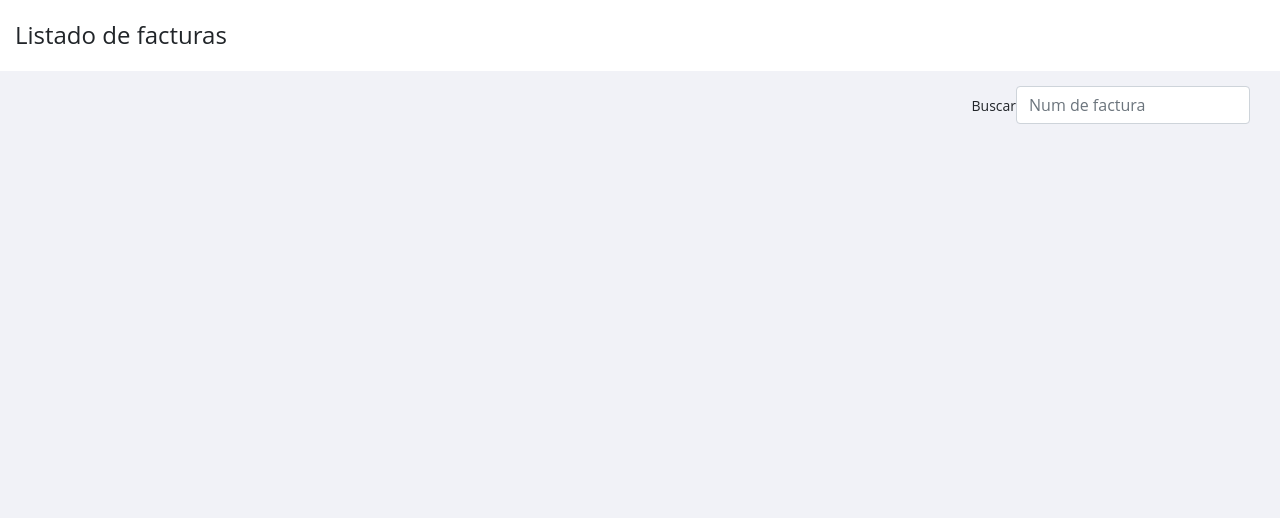
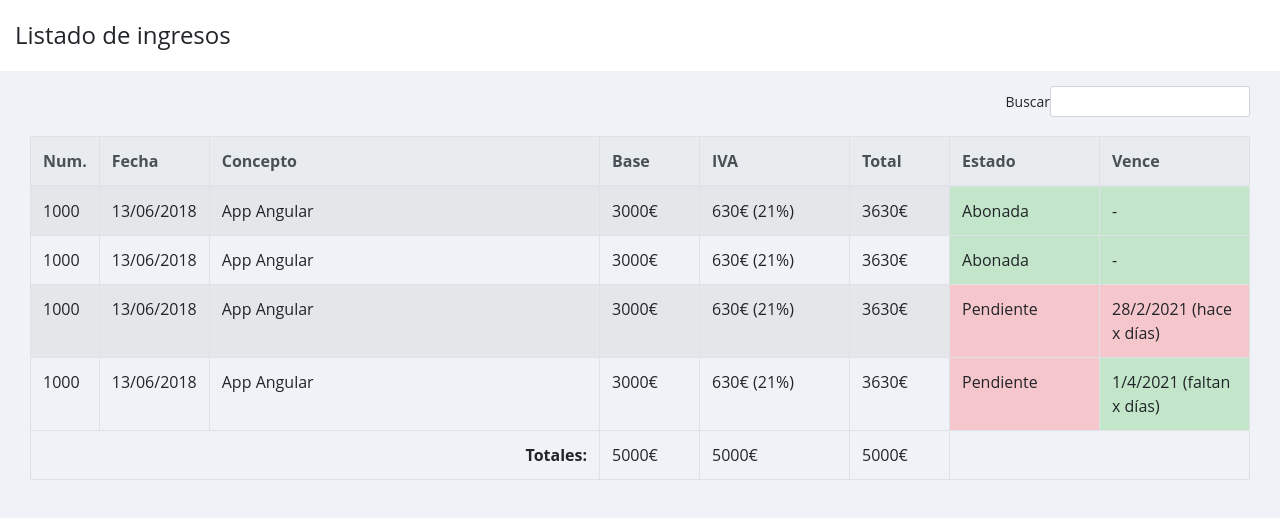
Before and after one commit to Fedemontagudo/ejercicio-react-api-facturas, a React (Create React App) app: page / in a window 1280 px wide. Shown: the top 518 px of the page. Built offline with nearby package versions, Linux system fonts and the light colour scheme; no server answers.

Commit message:
Se corrigen errores de importes se canvia el bootstrap de componentes a JSX y se pone toda la estructura HTML preparada para dividir-lkka en componentes

```diff
--- a/src/App.js
+++ b/src/App.js
@@ -1,7 +1,6 @@
 import { useEffect, useState } from "react";
-import { Col, Container, Row } from "react-bootstrap";
 import BuscaFacturas from "./Components/Buscador";
-import useFetch from "./Hooks/useFetch";
+import useFetch from "./hooks/useFetch";
 
 function App() {
   const [facturas, setFacturas] = useState([]);
@@ -15,16 +14,79 @@ function App() {
 
   return (
     <>
-      <Container as="section" fluid className="principal">
-        <Row as="header" className="cabecera">
-          <Col>
-            <h2>Listado de facturas</h2>
-          </Col>
-        </Row>
-        <main>
-          <BuscaFacturas></BuscaFacturas>
-        </main>
-      </Container>
+      <section class="principal container-fluid">
+    <header class="cabecera row">
+      <h2 class="col">Listado de ingresos</h2>
+    </header>
+    <main>
+        <BuscaFacturas />
+      <table class="listado table table-striped table-bordered table-hover">
+        <thead class="thead-light">
+          <tr>
+            <th class="col-min">Num.</th>
+            <th class="col-med">Fecha</th>
+            <th class="col-concepto">Concepto</th>
+            <th class="col-med">Base</th>
+            <th class="col-max">IVA</th>
+            <th class="col-med">Total</th>
+            <th class="col-max">Estado</th>
+            <th class="col-max">Vence</th>
+          </tr>
+        </thead>
+        <tbody>
+          <tr>
+            <td>1000</td>
+            <td>13/06/2018</td>
+            <td>App Angular</td>
+            <td>3000€</td>
+            <td>630€ (21%)</td>
+            <td>3630€</td>
+            <td class="table-success">Abonada</td>
+            <td class="table-success">-</td>
+          </tr>
+          <tr>
+            <td>1000</td>
+            <td>13/06/2018</td>
+            <td>App Angular</td>
+            <td>3000€</td>
+            <td>630€ (21%)</td>
+            <td>3630€</td>
+            <td class="table-success">Abonada</td>
+            <td class="table-success">-</td>
+          </tr>
+          <tr>
+            <td>1000</td>
+            <td>13/06/2018</td>
+            <td>App Angular</td>
+            <td>3000€</td>
+            <td>630€ (21%)</td>
+            <td>3630€</td>
+            <td class="table-danger">Pendiente</td>
+            <td class="table-danger">28/2/2021 (hace x días)</td>
+          </tr>
+          <tr>
+            <td>1000</td>
+            <td>13/06/2018</td>
+            <td>App Angular</td>
+            <td>3000€</td>
+            <td>630€ (21%)</td>
+            <td>3630€</td>
+            <td class="table-danger">Pendiente</td>
+            <td class="table-success">1/4/2021 (faltan x días)</td>
+          </tr>
+        </tbody>
+        <tfoot>
+          <tr>
+            <th class="text-right" colspan="3">Totales:</th>
+            <td>5000€</td>
+            <td>5000€</td>
+            <td>5000€</td>
+            <td colspan="2"></td>
+          </tr>
+        </tfoot>
+      </table>
+    </main>
+  </section>
 
     </>
   );
--- a/src/Components/Buscador.js
+++ b/src/Components/Buscador.js
@@ -1,15 +1,12 @@
-import { Row, Col, Form } from "react-bootstrap";
-
 const BuscaFacturas = () => {
   return (
-    <Row>
-      <Col className="info-listado info-listado-top text-right">
-        <Form.Label>
-          Buscar
-            <Form.Control type="text" placeholder="Num de factura" />
-        </Form.Label>
-      </Col>
-    </Row>
+     <div class="row">
+        <div class="info-listado info-listado-top col text-right">
+          <label>
+            Buscar</label>
+            <input type="text" class="form-control form-control-sm" />
+        </div>
+      </div>
   );
 };
 
```
